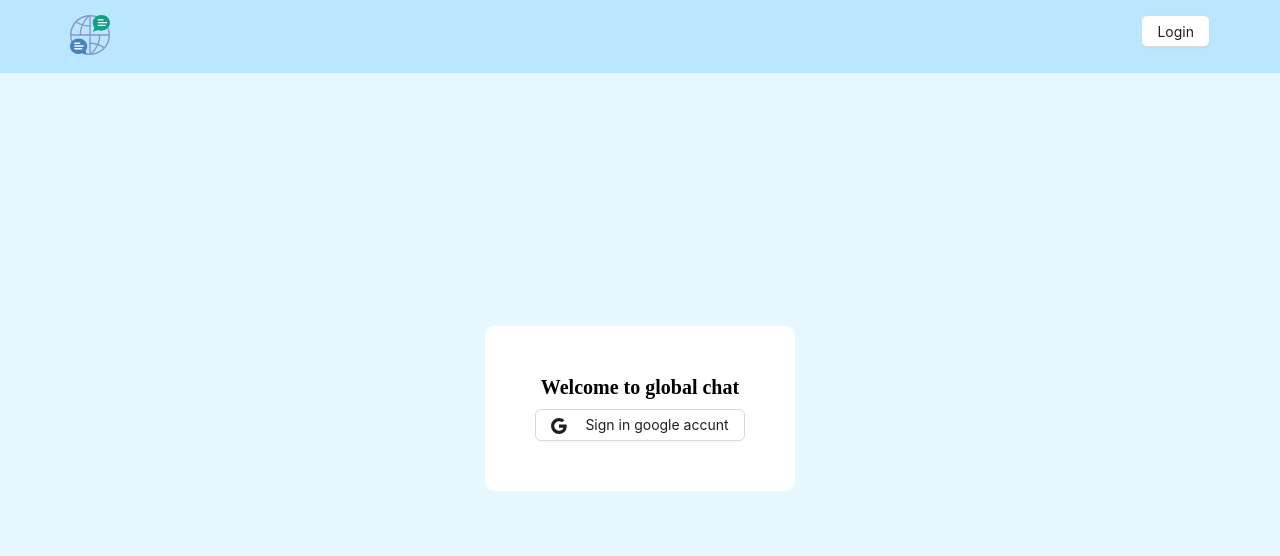
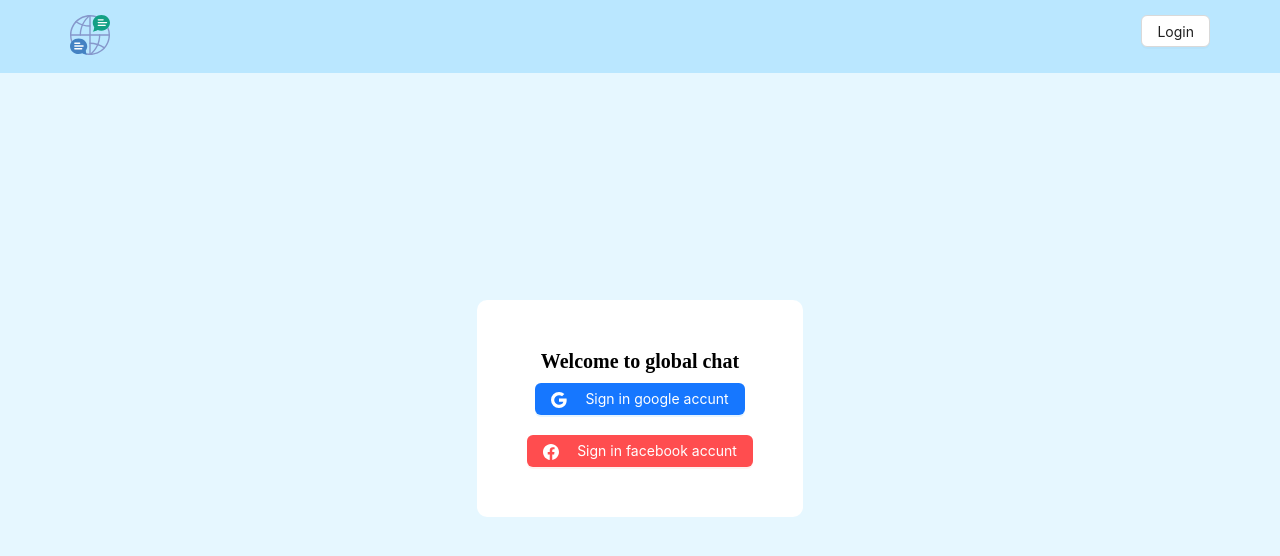
Before and after one commit to akil1me/chat-real-time, a React (Create React App) app: page /login in a window 1280 px wide. Shown: the top 556 px of the page. Built offline with nearby package versions, Linux system fonts and the light colour scheme; no server answers.

Commit message:
add facebook login

```diff
--- a/src/components/login-google/login-google.jsx
+++ b/src/components/login-google/login-google.jsx
@@ -1,17 +1,30 @@
 import { Button } from "antd";
 import { LoginAcc, LoginGoogleContent } from "./login-google.styled";
 
-export const LoginGoogle = ({ login }) => {
+import { ReactComponent as GoogleSvg } from "../../assets/img/google.svg";
+import { ReactComponent as FacebookSvg } from "../../assets/img/facebook.svg";
+
+export const LoginForm = ({ loginGoogle, loginFacebook }) => {
   return (
     <LoginAcc>
       <LoginGoogleContent>
         <h2 >Welcome to global chat</h2>
-        <Button onClick={login} icon={<svg style={{ verticalAlign: "middle" }} xmlns="http://www.w3.org/2000/svg" width="16" height="16" fill="currentColor" className="bi bi-google" viewBox="0 0 16 16">
-          <path d="M15.545 6.558a9.42 9.42 0 0 1 .139 1.626c0 2.434-.87 4.492-2.384 5.885h.002C11.978 15.292 10.158 16 8 16A8 8 0 1 1 8 0a7.689 7.689 0 0 1 5.352 2.082l-2.284 2.284A4.347 4.347 0 0 0 8 3.166c-2.087 0-3.86 1.408-4.492 3.304a4.792 4.792 0 0 0 0 3.063h.003c.635 1.893 2.405 3.301 4.492 3.301 1.078 0 2.004-.276 2.722-.764h-.003a3.702 3.702 0 0 0 1.599-2.431H8v-3.08h7.545z" />
-        </svg>}>
-
+        <Button
+          type="primary"
+          onClick={loginGoogle}
+          icon={<GoogleSvg style={{ verticalAlign: "middle" }} />}
+          style={{ marginBottom: 20 }}>
           <span style={{ marginLeft: 10 }}>
             Sign in google accunt
+          </span>
+        </Button>
+
+        <Button
+          type="primary"
+          danger onClick={loginFacebook}
+          icon={<FacebookSvg style={{ verticalAlign: "middle" }} />} >
+          <span style={{ marginLeft: 10 }}>
+            Sign in facebook accunt
           </span>
         </Button>
       </LoginGoogleContent>
--- a/src/components/nav-bar/nav-bar.jsx
+++ b/src/components/nav-bar/nav-bar.jsx
@@ -5,7 +5,7 @@
 import logo from "../../assets/img/logo.svg"
 import { auth } from "../../utils/firebase"
 
-export const NavBar = ({ login }) => {
+export const NavBar = ({ loginGoogle }) => {
   const [user] = useAuthState(auth);
 
   return (
@@ -21,7 +21,7 @@
           {user ?
             <Button onClick={() => signOut(auth)}>Logout</Button>
             :
-            <Button onClick={login}>Login</Button>
+            <Button onClick={loginGoogle}>Login</Button>
           }
         </Col>
       </Row>
--- a/src/pages/login/login.jsx
+++ b/src/pages/login/login.jsx
@@ -1,6 +1,6 @@
-import { Container, LoginGoogle, NavBar } from "../../components";
+import { Container, LoginForm, NavBar } from "../../components";
 
-import { GoogleAuthProvider, signInWithPopup } from "firebase/auth";
+import { GoogleAuthProvider, signInWithPopup, FacebookAuthProvider } from "firebase/auth";
 import { auth } from "../../utils/firebase";
 
 import styled from "styled-components";
@@ -11,10 +11,21 @@
 
 export const Login = () => {
   const googleProvider = new GoogleAuthProvider();
+  const facebookProvider = new FacebookAuthProvider();
 
-  const login = async () => {
+  const loginGoogle = async () => {
     try {
-      const { user } = await signInWithPopup(auth, googleProvider);
+      await signInWithPopup(auth, googleProvider);
+
+    }
+    catch (err) {
+      console.log(err);
+    }
+  }
+
+  const loginFacebook = async () => {
+    try {
+      const { user } = await signInWithPopup(auth, facebookProvider)
       console.log(user);
     }
     catch (err) {
@@ -26,12 +37,12 @@
     <>
       <Header>
         <Container>
-          <NavBar login={login} />
+          <NavBar loginGoogle={loginGoogle} />
         </Container>
       </Header>
 
       <Container>
-        <LoginGoogle login={login} />
+        <LoginForm loginFacebook={loginFacebook} loginGoogle={loginGoogle} />
       </Container>
     </>
   )
```
Also changed, not shown: src/assets/img/facebook.svg (added), src/assets/img/google.svg (added).
